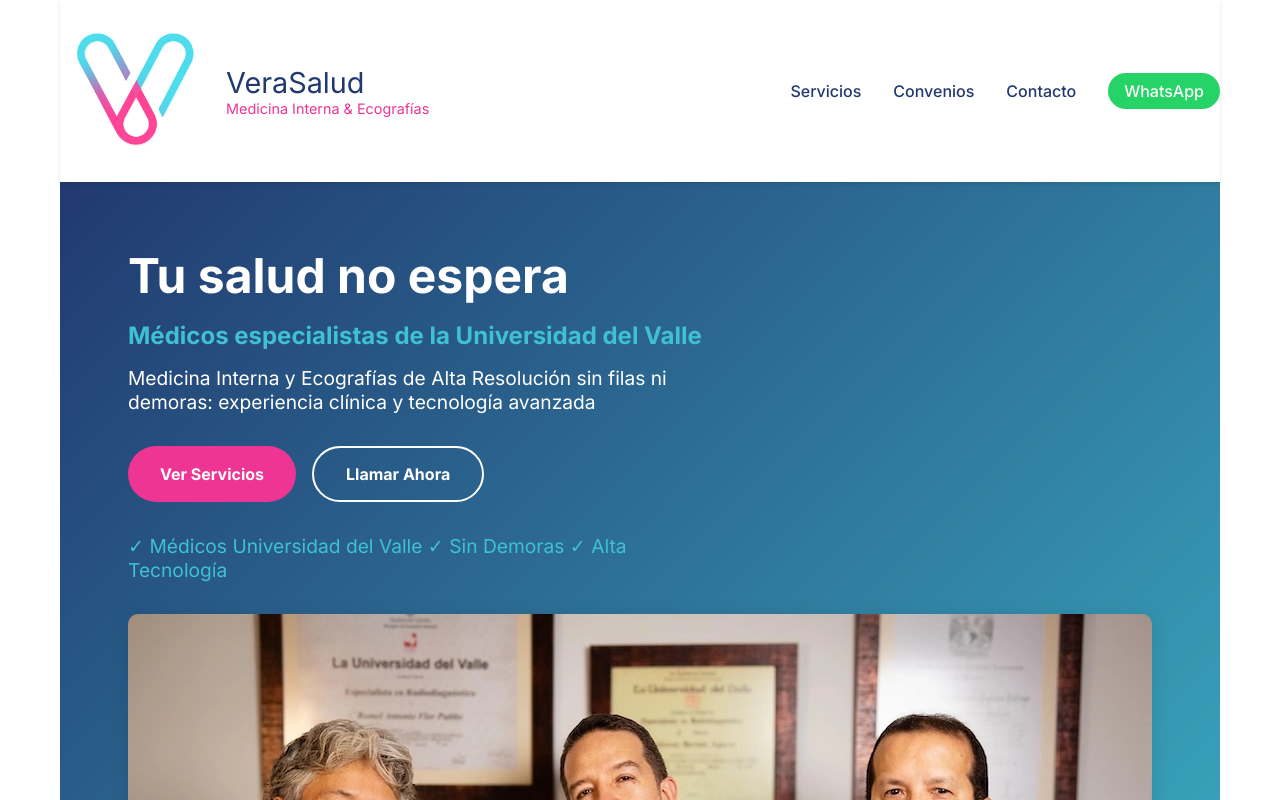
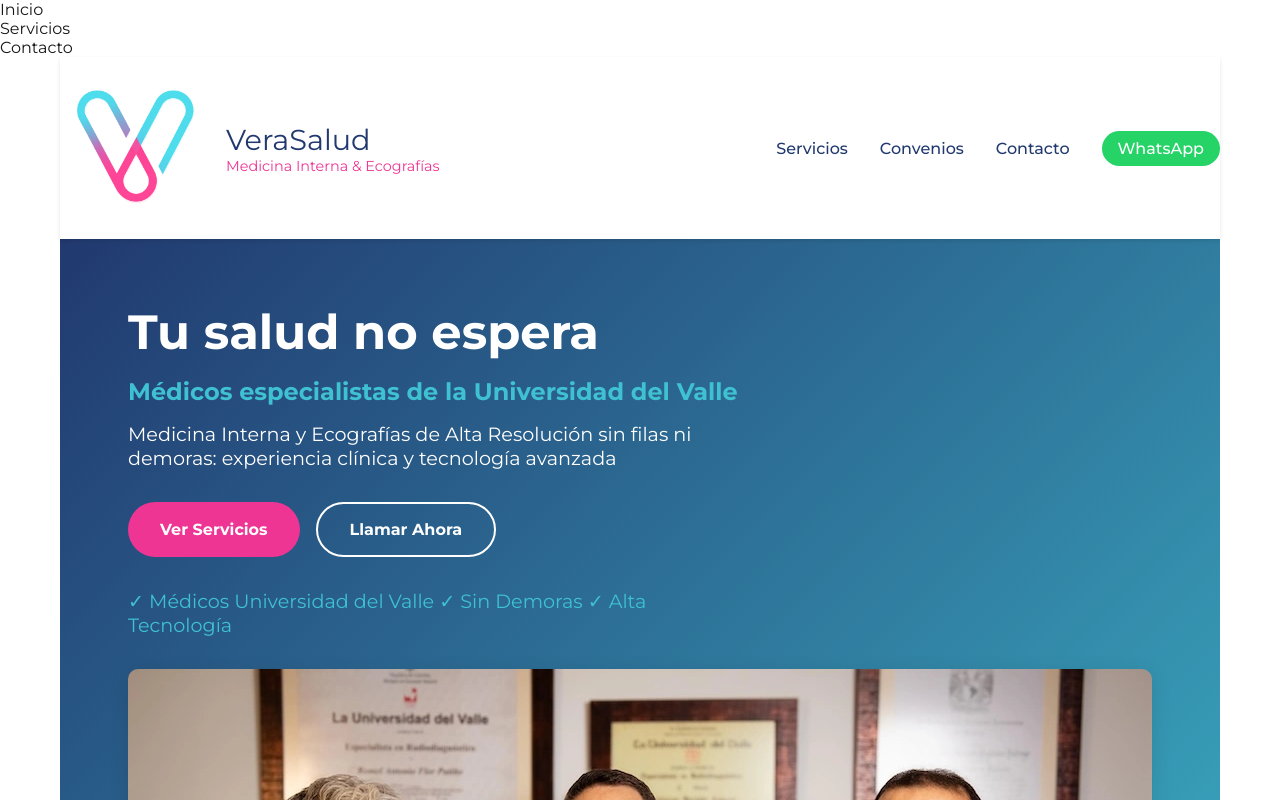
Before and after one commit to gstvgrc/verasalud-website, a Next.js app: page / in a window 1280 px wide. Shown: the top 800 px of the page. Built offline with nearby package versions, Linux system fonts and the light colour scheme.

Commit message:
refactor: convert root layout to tsx with global header

```diff
--- a/app/layout.js
+++ b/app/layout.tsx
@@ -1,16 +1,20 @@
 import './globals.css'
-import { Inter } from 'next/font/google'
+import { Montserrat } from 'next/font/google'
 import GA from './components/GA'
+import { Navbar } from '@/components/Navbar'
+import { Footer } from '@/components/Footer'
+import type { Metadata } from 'next'
 
-const inter = Inter({ subsets: ['latin'] })
+const montserrat = Montserrat({ subsets: ['latin'] })
 
-export const metadata = {
+export const metadata: Metadata = {
   metadataBase: new URL('https://verasalud.com'),
   title: {
     default: 'VeraSalud - Medicina Interna y Ecografías en Cali',
-    template: '%s | VeraSalud'
+    template: '%s | VeraSalud',
   },
-  description: 'Centro médico en Cali especializado en medicina interna, ecografías de alta resolución, electrocardiogramas y consultas virtuales. Médicos Universidad del Valle.',
+  description:
+    'Centro médico en Cali especializado en medicina interna, ecografías de alta resolución, electrocardiogramas y consultas virtuales. Médicos Universidad del Valle.',
   keywords: [
     'medicina interna cali',
     'ecografías cali',
@@ -18,7 +22,7 @@ export const metadata = {
     'consulta médica virtual cali',
     'médicos universidad del valle',
     'centro médico cali',
-    'verasalud'
+    'verasalud',
   ],
   authors: [{ name: 'VeraSalud' }],
   creator: 'VeraSalud',
@@ -30,7 +34,8 @@ export const metadata = {
   },
   openGraph: {
     title: 'VeraSalud Cali - Medicina Interna y Ecografías Sin Demoras',
-    description: 'Centro médico especializado con médicos de la Universidad del Valle. Sin filas ni demoras.',
+    description:
+      'Centro médico especializado con médicos de la Universidad del Valle. Sin filas ni demoras.',
     url: 'https://verasalud.com',
     siteName: 'VeraSalud',
     images: [
@@ -39,7 +44,7 @@ export const metadata = {
         width: 1200,
         height: 630,
         alt: 'VeraSalud - Centro Médico en Cali',
-      }
+      },
     ],
     locale: 'es_CO',
     type: 'website',
@@ -47,7 +52,8 @@ export const metadata = {
   twitter: {
     card: 'summary_large_image',
     title: 'VeraSalud Cali - Medicina Interna y Ecografías',
-    description: 'Centro médico especializado con médicos de la Universidad del Valle',
+    description:
+      'Centro médico especializado con médicos de la Universidad del Valle',
     images: ['https://verasalud.com/twitter-image.jpg'],
   },
   robots: {
@@ -69,7 +75,11 @@ export const metadata = {
   // },
 }
 
-export default function RootLayout({ children }) {
+export default function RootLayout({
+  children,
+}: {
+  children: React.ReactNode
+}) {
   return (
     <html lang="es-CO">
       <head>
@@ -219,10 +229,11 @@ export default function RootLayout({ children }) {
 }`,
           }}
         />
-
       </head>
-      <body className={inter.className}>
+      <body className={montserrat.className}>
+        <Navbar />
         {children}
+        <Footer />
         {/* Carga asíncrona de Google Analytics a través del componente GA */}
         <GA />
       </body>
--- /dev/null
+++ b/components/Footer.tsx
@@ -0,0 +1,7 @@
+export function Footer() {
+  return (
+    <footer>
+      <p>&copy; {new Date().getFullYear()} VeraSalud. Todos los derechos reservados.</p>
+    </footer>
+  )
+}
--- /dev/null
+++ b/components/Navbar.tsx
@@ -0,0 +1,19 @@
+import Link from 'next/link'
+
+export function Navbar() {
+  return (
+    <nav aria-label="Menú principal">
+      <ul>
+        <li>
+          <Link href="/">Inicio</Link>
+        </li>
+        <li>
+          <Link href="/servicios">Servicios</Link>
+        </li>
+        <li>
+          <Link href="/contacto">Contacto</Link>
+        </li>
+      </ul>
+    </nav>
+  )
+}
--- a/tsconfig.json
+++ b/tsconfig.json
@@ -6,6 +6,10 @@
       "dom.iterable",
       "esnext"
     ],
+    "baseUrl": ".",
+    "paths": {
+      "@/*": ["./*"]
+    },
     "allowJs": true,
     "skipLibCheck": true,
     "strict": false,
```
